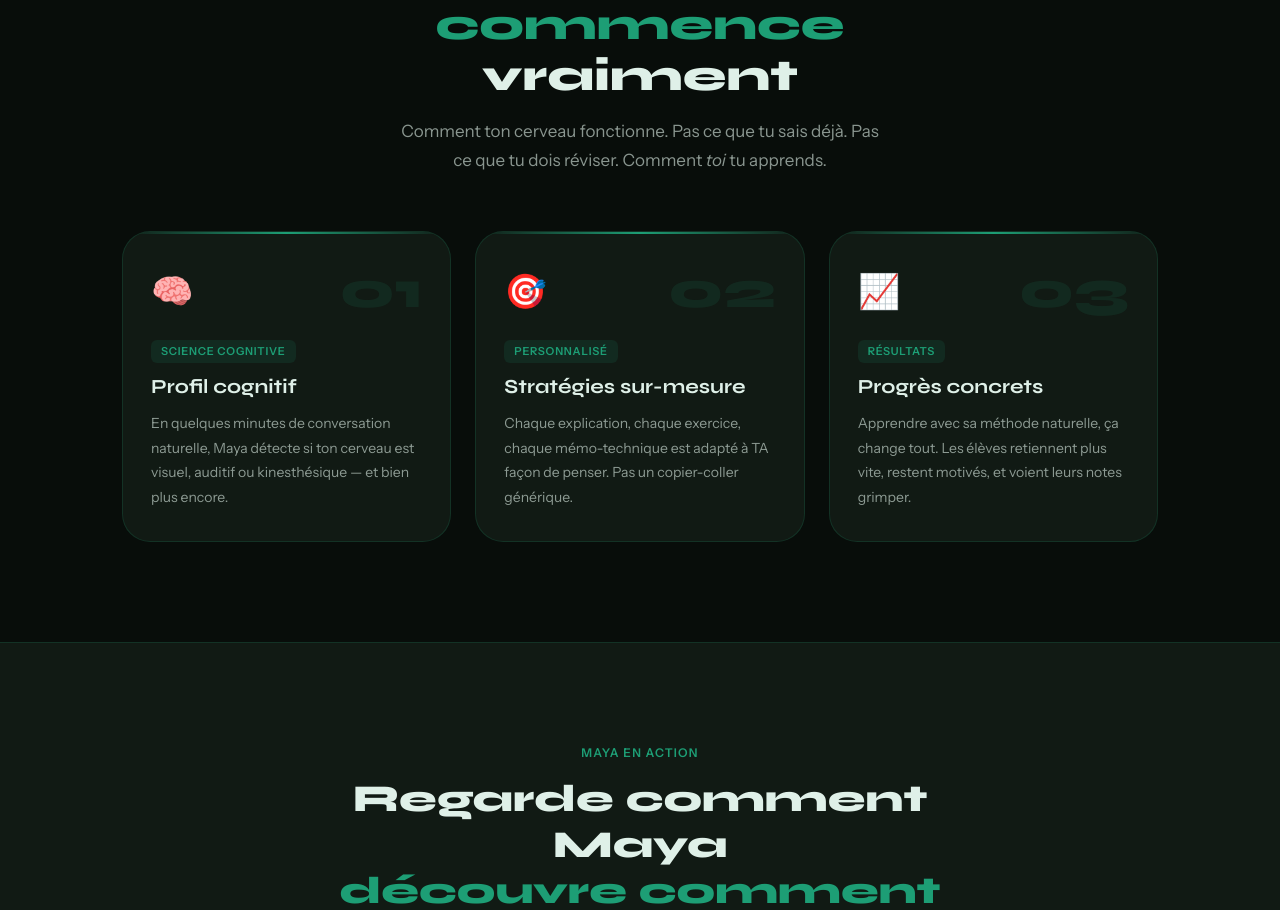
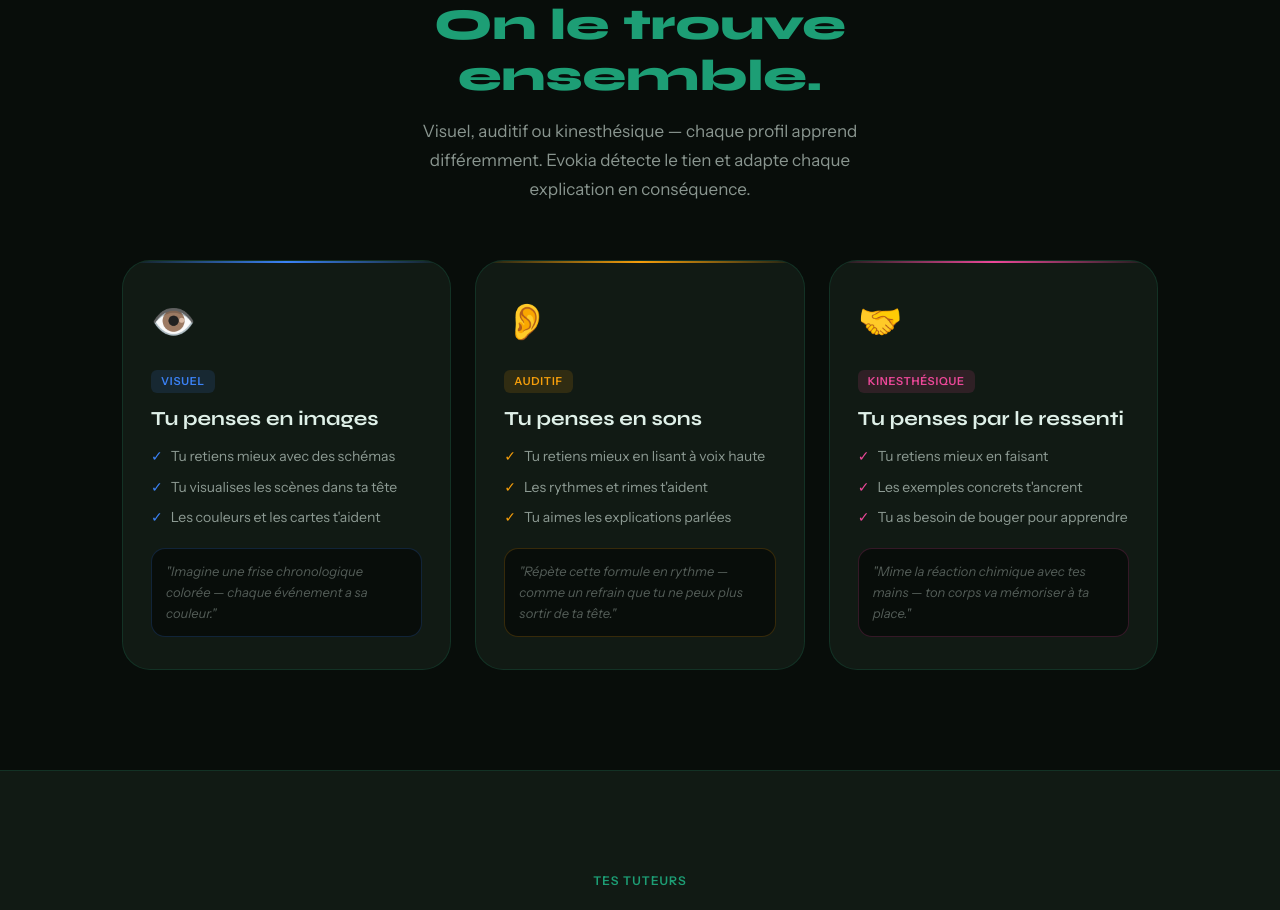
Before and after one commit to TontonPasteK/mindflow, a React (Vite) app: page / in a window 1280 px wide. Shown: the part 1875-2785 px from the top of the page. Built offline with nearby package versions, Linux system fonts and the light colour scheme; no server answers.

Commit message:
feat: BLOC 1 — Landing V/A/K + avatars Max/Victor/Léo + CTA final

```diff
--- a/src/pages/Landing.jsx
+++ b/src/pages/Landing.jsx
@@ -24,9 +24,11 @@ export default function Landing() {
         <HeroSection toSignup={toSignup} toParent={toParent} />
         <ProblemSection />
         <SolutionSection />
+        <AvatarsSection toSignup={toSignup} />
         <ChatDemoSection />
         <TestimonialsSection />
         <PricingSection toSignup={toSignup} />
+        <CTAFinalSection toSignup={toSignup} />
         <LandingFooter />
       </div>
     </div>
@@ -214,25 +216,31 @@ function ProblemSection() {
 
 // ─── 3. Solution ──────────────────────────────────────────────────────────────
 
-function SolutionSection() {
-  const steps = [
+const VAK_PROFILES = [
   {
-      num: '01', icon: '🧠', tag: 'Science cognitive',
-      title: 'Profil cognitif',
-      desc: 'En quelques minutes de conversation naturelle, Maya détecte si ton cerveau est visuel, auditif ou kinesthésique — et bien plus encore.',
+    icon: '👁️', tag: 'Visuel',
+    title: 'Tu penses en images',
+    traits: ['Tu retiens mieux avec des schémas', 'Tu visualises les scènes dans ta tête', 'Les couleurs et les cartes t\'aident'],
+    example: '"Imagine une frise chronologique colorée — chaque événement a sa couleur."',
+    color: '#3B82F6',
   },
   {
-      num: '02', icon: '🎯', tag: 'Personnalisé',
-      title: 'Stratégies sur-mesure',
-      desc: 'Chaque explication, chaque exercice, chaque mémo-technique est adapté à TA façon de penser. Pas un copier-coller générique.',
+    icon: '👂', tag: 'Auditif',
+    title: 'Tu penses en sons',
+    traits: ['Tu retiens mieux en lisant à voix haute', 'Les rythmes et rimes t\'aident', 'Tu aimes les explications parlées'],
+    example: '"Répète cette formule en rythme — comme un refrain que tu ne peux plus sortir de ta tête."',
+    color: '#F59E0B',
   },
   {
-      num: '03', icon: '📈', tag: 'Résultats',
-      title: 'Progrès concrets',
-      desc: 'Apprendre avec sa méthode naturelle, ça change tout. Les élèves retiennent plus vite, restent motivés, et voient leurs notes grimper.',
+    icon: '🤝', tag: 'Kinesthésique',
+    title: 'Tu penses par le ressenti',
+    traits: ['Tu retiens mieux en faisant', 'Les exemples concrets t\'ancrent', 'Tu as besoin de bouger pour apprendre'],
+    example: '"Mime la réaction chimique avec tes mains — ton corps va mémoriser à ta place."',
+    color: '#EC4899',
   },
 ]
 
+function SolutionSection() {
   return (
     <section style={{ padding: 'clamp(60px, 9vw, 100px) 32px', maxWidth: '1100px', margin: '0 auto' }}>
       <div style={{ textAlign: 'center', marginBottom: '56px' }}>
@@ -244,19 +252,20 @@ function SolutionSection() {
           fontFamily: 'var(--f-title)', fontWeight: '800',
           fontSize: 'clamp(24px, 3.5vw, 44px)', lineHeight: '1.15', maxWidth: '640px', margin: '0 auto',
         }}>
-          On part de là où <span style={{ color: 'var(--accent)' }}>personne ne commence</span> vraiment
+          Ton cerveau a un mode d'emploi.<br />
+          <span style={{ color: 'var(--accent)' }}>On le trouve ensemble.</span>
         </h2>
         <p style={{
           color: 'var(--text-2)', fontSize: '17px', marginTop: '16px', lineHeight: '1.7',
           maxWidth: '480px', margin: '16px auto 0',
         }}>
-          Comment ton cerveau fonctionne. Pas ce que tu sais déjà.
-          Pas ce que tu dois réviser. Comment <em>toi</em> tu apprends.
+          Visuel, auditif ou kinesthésique — chaque profil apprend différemment.
+          Evokia détecte le tien et adapte chaque explication en conséquence.
         </p>
       </div>
 
       <div style={{ display: 'grid', gridTemplateColumns: 'repeat(auto-fit, minmax(280px, 1fr))', gap: '24px' }}>
-        {steps.map((s, i) => (
+        {VAK_PROFILES.map((p, i) => (
           <div key={i}
             style={{
               background: 'var(--bg-card)', border: '1px solid var(--border)',
@@ -265,8 +274,8 @@ function SolutionSection() {
               transition: 'border-color 0.2s, box-shadow 0.2s',
             }}
             onMouseEnter={e => {
-              e.currentTarget.style.borderColor = 'var(--border-h)'
-              e.currentTarget.style.boxShadow = 'var(--glow)'
+              e.currentTarget.style.borderColor = p.color + '66'
+              e.currentTarget.style.boxShadow = `0 0 24px ${p.color}22`
             }}
             onMouseLeave={e => {
               e.currentTarget.style.borderColor = 'var(--border)'
@@ -275,22 +284,29 @@ function SolutionSection() {
           >
             <div style={{
               position: 'absolute', top: 0, left: 0, right: 0, height: '2px',
-              background: 'linear-gradient(90deg, transparent, var(--accent), transparent)',
+              background: `linear-gradient(90deg, transparent, ${p.color}, transparent)`,
             }} />
-            <div style={{ display: 'flex', justifyContent: 'space-between', alignItems: 'flex-start', marginBottom: '18px' }}>
-              <span style={{ fontSize: '34px' }}>{s.icon}</span>
+            <div style={{ fontSize: '36px', marginBottom: '16px' }}>{p.icon}</div>
             <span style={{
-                fontFamily: 'var(--f-title)', fontSize: '52px', fontWeight: '800',
-                color: 'rgba(29,158,117,0.12)', lineHeight: '1',
-              }}>{s.num}</span>
+              display: 'inline-block', background: p.color + '22', color: p.color,
+              fontSize: '11px', fontWeight: '700', letterSpacing: '0.07em', textTransform: 'uppercase',
+              padding: '3px 10px', borderRadius: '6px', marginBottom: '14px',
+            }}>{p.tag}</span>
+            <h3 style={{ fontFamily: 'var(--f-title)', fontSize: '20px', marginBottom: '14px' }}>{p.title}</h3>
+            <ul style={{ listStyle: 'none', display: 'flex', flexDirection: 'column', gap: '8px', marginBottom: '20px' }}>
+              {p.traits.map((t, j) => (
+                <li key={j} style={{ fontSize: '14px', color: 'var(--text-2)', display: 'flex', gap: '8px', alignItems: 'flex-start' }}>
+                  <span style={{ color: p.color, flexShrink: 0 }}>✓</span>{t}
+                </li>
+              ))}
+            </ul>
+            <div style={{
+              background: 'var(--bg)', border: `1px solid ${p.color}33`,
+              borderRadius: 'var(--r-md)', padding: '12px 14px',
+              fontSize: '13px', color: 'var(--text-3)', fontStyle: 'italic', lineHeight: '1.6',
+            }}>
+              {p.example}
             </div>
-            <span style={{
-              display: 'inline-block', background: 'var(--accent-dim)', color: 'var(--accent)',
-              fontSize: '11px', fontWeight: '700', letterSpacing: '0.07em', textTransform: 'uppercase',
-              padding: '3px 10px', borderRadius: '6px', marginBottom: '12px',
-            }}>{s.tag}</span>
-            <h3 style={{ fontFamily: 'var(--f-title)', fontSize: '20px', marginBottom: '12px' }}>{s.title}</h3>
-            <p style={{ fontSize: '14px', color: 'var(--text-2)', lineHeight: '1.75' }}>{s.desc}</p>
           </div>
         ))}
       </div>
@@ -390,6 +406,109 @@ function ChatDemoSection() {
             </div>
           )}
         </div>
+      </div>
+    </section>
+  )
+}
+
+// ─── 4b. Avatars ──────────────────────────────────────────────────────────────
+
+const AVATARS = [
+  {
+    name: 'Max', emoji: '🔵', profil: 'Visuel',
+    desc: 'Max raisonne en images et en schémas. Il transforme chaque concept abstrait en carte mentale ou frise visuelle.',
+    style: 'Direct, précis, organisé.',
+    color: '#3B82F6',
+  },
+  {
+    name: 'Victor', emoji: '🟡', profil: 'Auditif',
+    desc: 'Victor pense à voix haute. Il explique par des formules rythmées, des analogies sonores et des récits logiques.',
+    style: 'Narratif, méthodique, pédagogue.',
+    color: '#F59E0B',
+  },
+  {
+    name: 'Léo', emoji: '🟢', profil: 'Kinesthésique',
+    desc: 'Léo apprend en faisant. Il ancre les notions dans des exemples concrets, des gestes et des mises en situation réelles.',
+    style: 'Concret, dynamique, hands-on.',
+    color: '#22C55E',
+  },
+]
+
+function AvatarsSection({ toSignup }) {
+  return (
+    <section style={{
+      background: 'var(--bg-card)',
+      borderTop: '1px solid var(--border)', borderBottom: '1px solid var(--border)',
+      padding: 'clamp(60px, 9vw, 100px) 32px',
+    }}>
+      <div style={{ maxWidth: '1100px', margin: '0 auto' }}>
+        <div style={{ textAlign: 'center', marginBottom: '56px' }}>
+          <p style={{
+            color: 'var(--accent)', fontWeight: '700', fontSize: '12px',
+            letterSpacing: '0.1em', textTransform: 'uppercase', marginBottom: '14px',
+          }}>Tes tuteurs</p>
+          <h2 style={{
+            fontFamily: 'var(--f-title)', fontWeight: '800',
+            fontSize: 'clamp(24px, 3.5vw, 44px)', lineHeight: '1.15',
+          }}>
+            7 avatars, <span style={{ color: 'var(--accent)' }}>un seul te correspond</span>
+          </h2>
+          <p style={{
+            color: 'var(--text-2)', fontSize: '17px', marginTop: '16px', lineHeight: '1.7',
+            maxWidth: '480px', margin: '16px auto 0',
+          }}>
+            Dr Mind analyse ton profil et t'attribue automatiquement l'avatar qui parle vraiment comme ton cerveau pense.
+          </p>
+        </div>
+
+        <div style={{ display: 'grid', gridTemplateColumns: 'repeat(auto-fit, minmax(280px, 1fr))', gap: '24px', marginBottom: '40px' }}>
+          {AVATARS.map((a, i) => (
+            <div key={i} style={{
+              background: 'var(--bg)', border: '1px solid var(--border)',
+              borderRadius: 'var(--r-xl)', padding: '32px 28px',
+              position: 'relative', overflow: 'hidden',
+              transition: 'border-color 0.2s, box-shadow 0.2s',
+            }}
+              onMouseEnter={e => {
+                e.currentTarget.style.borderColor = a.color + '66'
+                e.currentTarget.style.boxShadow = `0 0 24px ${a.color}22`
+              }}
+              onMouseLeave={e => {
+                e.currentTarget.style.borderColor = 'var(--border)'
+                e.currentTarget.style.boxShadow = 'none'
+              }}
+            >
+              <div style={{
+                position: 'absolute', top: 0, left: 0, right: 0, height: '2px',
+                background: `linear-gradient(90deg, transparent, ${a.color}, transparent)`,
+              }} />
+              <div style={{ display: 'flex', alignItems: 'center', gap: '14px', marginBottom: '18px' }}>
+                <div style={{
+                  width: '52px', height: '52px', borderRadius: '16px',
+                  background: a.color + '22', border: `1px solid ${a.color}55`,
+                  display: 'flex', alignItems: 'center', justifyContent: 'center',
+                  fontSize: '26px',
+                }}>
+                  {a.emoji}
+                </div>
+                <div>
+                  <div style={{ fontFamily: 'var(--f-title)', fontWeight: '800', fontSize: '20px' }}>{a.name}</div>
+                  <div style={{
+                    display: 'inline-block', background: a.color + '22', color: a.color,
+                    fontSize: '11px', fontWeight: '700', letterSpacing: '0.07em', textTransform: 'uppercase',
+                    padding: '2px 8px', borderRadius: '6px', marginTop: '4px',
+                  }}>{a.profil}</div>
+                </div>
+              </div>
+              <p style={{ fontSize: '14px', color: 'var(--text-2)', lineHeight: '1.75', marginBottom: '14px' }}>{a.desc}</p>
+              <p style={{ fontSize: '13px', color: 'var(--text-3)', fontStyle: 'italic' }}>{a.style}</p>
+            </div>
+          ))}
+        </div>
+
+        <p style={{ textAlign: 'center', fontSize: '14px', color: 'var(--text-3)' }}>
+          + 4 autres avatars pour les profils mixtes — Maya (V+A), Noa (V+K), Sam (A+K), Alex (équilibré)
+        </p>
       </div>
     </section>
   )
@@ -564,7 +683,54 @@ function PricingSection({ toSignup }) {
   )
 }
 
-// ─── 7. Footer ────────────────────────────────────────────────────────────────
+// ─── 7. CTA Final ─────────────────────────────────────────────────────────────
+
+function CTAFinalSection({ toSignup }) {
+  return (
+    <section style={{
+      padding: 'clamp(70px, 10vw, 110px) 32px',
+      maxWidth: '860px', margin: '0 auto',
+      textAlign: 'center',
+    }}>
+      <p style={{
+        color: 'var(--accent)', fontWeight: '700', fontSize: '12px',
+        letterSpacing: '0.1em', textTransform: 'uppercase', marginBottom: '20px',
+      }}>Prêt·e ?</p>
+      <h2 style={{
+        fontFamily: 'var(--f-title)', fontWeight: '800',
+        fontSize: 'clamp(28px, 4vw, 52px)', lineHeight: '1.15',
+        marginBottom: '20px',
+      }}>
+        Découvre comment <span style={{ color: 'var(--accent)' }}>ton cerveau</span><br />
+        apprend vraiment.
+      </h2>
+      <p style={{
+        color: 'var(--text-2)', fontSize: 'clamp(15px, 2vw, 18px)', lineHeight: '1.75',
+        maxWidth: '480px', margin: '0 auto 36px',
+      }}>
+        5 minutes pour que Dr Mind te découvre. Gratuit, sans carte bancaire.
+      </p>
+      <button onClick={toSignup} style={{
+        padding: '16px 40px',
+        background: 'var(--accent)', color: '#080D0A',
+        border: 'none', borderRadius: 'var(--r-md)',
+        fontSize: '17px', fontWeight: '700', cursor: 'pointer',
+        fontFamily: 'var(--f-body)', transition: 'background 0.15s',
+        letterSpacing: '-0.01em',
+      }}
+        onMouseEnter={e => e.currentTarget.style.background = 'var(--accent-h)'}
+        onMouseLeave={e => e.currentTarget.style.background = 'var(--accent)'}
+      >
+        Essayer gratuitement →
+      </button>
+      <p style={{ marginTop: '14px', fontSize: '13px', color: 'var(--text-3)' }}>
+        ✓ Sans engagement · ✓ 5 min pour démarrer · ✓ Données protégées RGPD
+      </p>
+    </section>
+  )
+}
+
+// ─── 8. Footer ────────────────────────────────────────────────────────────────
 
 function LandingFooter() {
   return (
```
Lines whose indentation alone changed are shown as unchanged.
